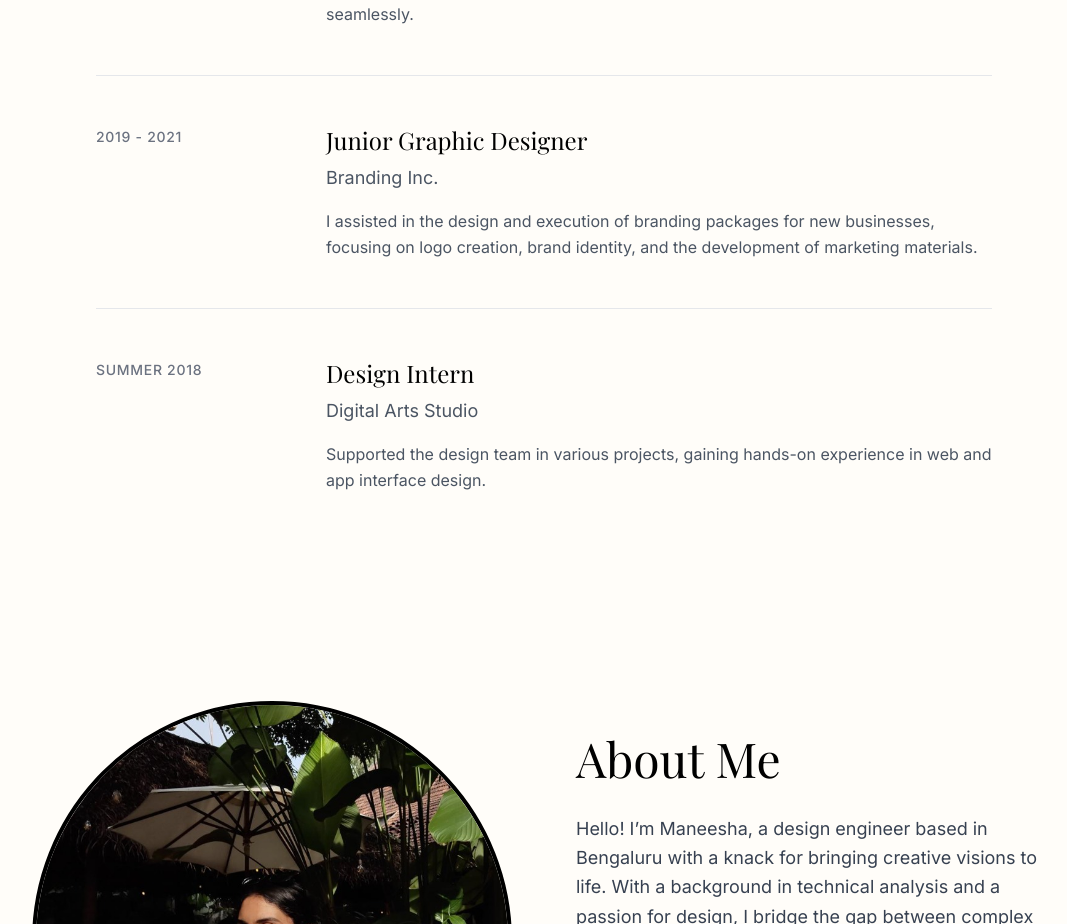
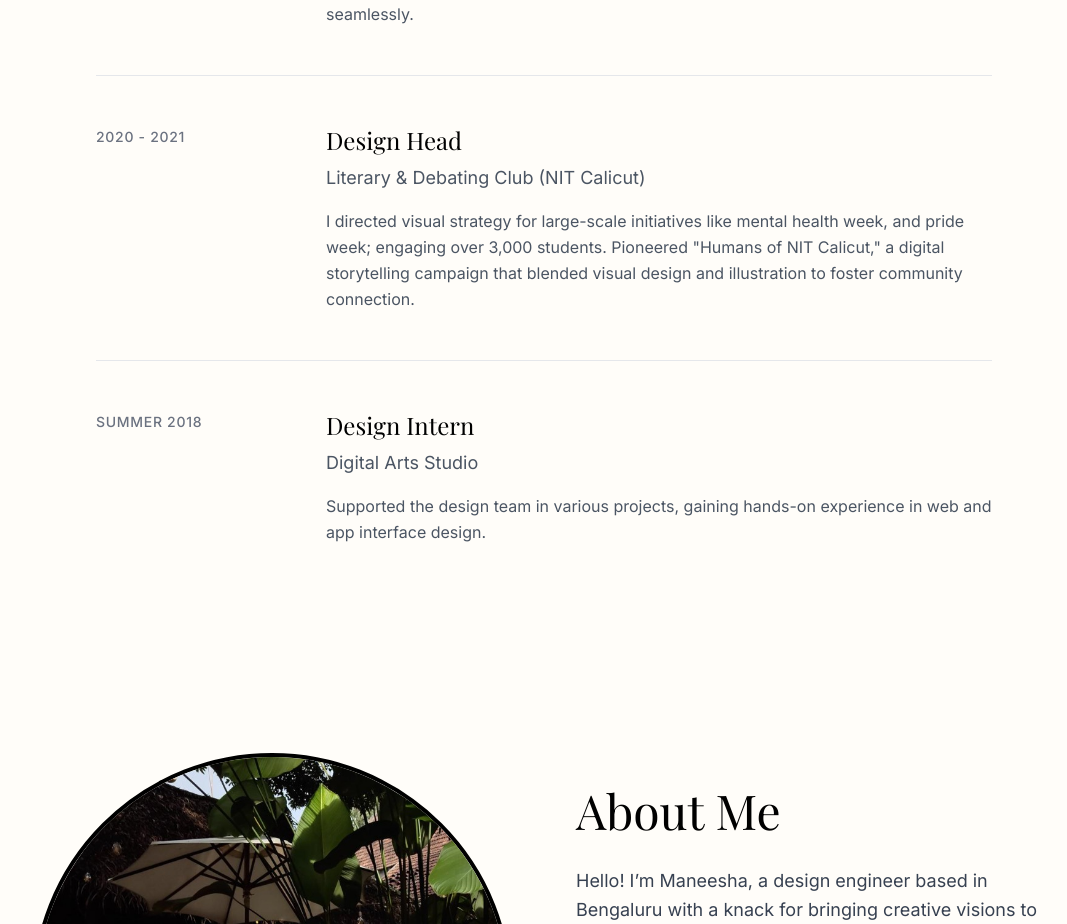
Before and after one commit to Maneesha9801/portfolio-website, a React (Vite) app: page / in a window 1280 px wide. Shown: the part 2269-3193 px from the top of the page, without its empty margins (96-1163 px from the left). Built offline with nearby package versions, Linux system fonts and the light colour scheme; a web font is replaced by a local one.

Commit message:
Update Experience section: Replace Junior Graphic Designer with Design Head (NIT Calicut)

```diff
--- a/src/components/Experience.tsx
+++ b/src/components/Experience.tsx
@@ -9,10 +9,10 @@ export const Experience: React.FC = () => {
             description: 'I design next-generation L2/L3 network systems in the MPLS domain, helping build resilient, high-performance infrastructures that keep global communication running seamlessly.'
         },
         {
-            role: 'Junior Graphic Designer',
-            company: 'Branding Inc.',
-            period: '2019 - 2021',
-            description: 'I assisted in the design and execution of branding packages for new businesses, focusing on logo creation, brand identity, and the development of marketing materials.'
+            role: 'Design Head',
+            company: 'Literary & Debating Club (NIT Calicut)',
+            period: '2020 - 2021',
+            description: 'I directed visual strategy for large-scale initiatives like mental health week, and pride week; engaging over 3,000 students. Pioneered "Humans of NIT Calicut," a digital storytelling campaign that blended visual design and illustration to foster community connection.'
         },
         {
             role: 'Design Intern',
```
